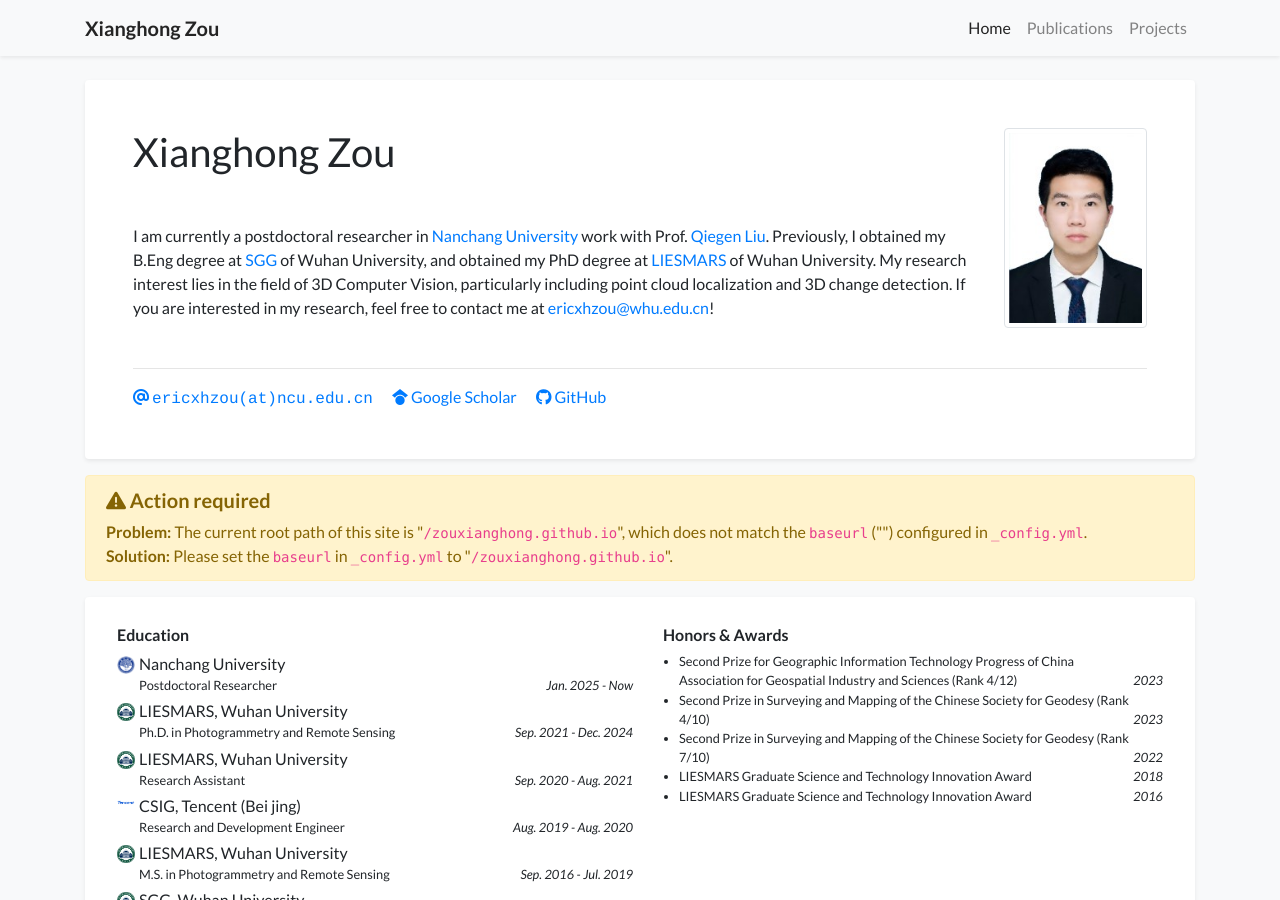
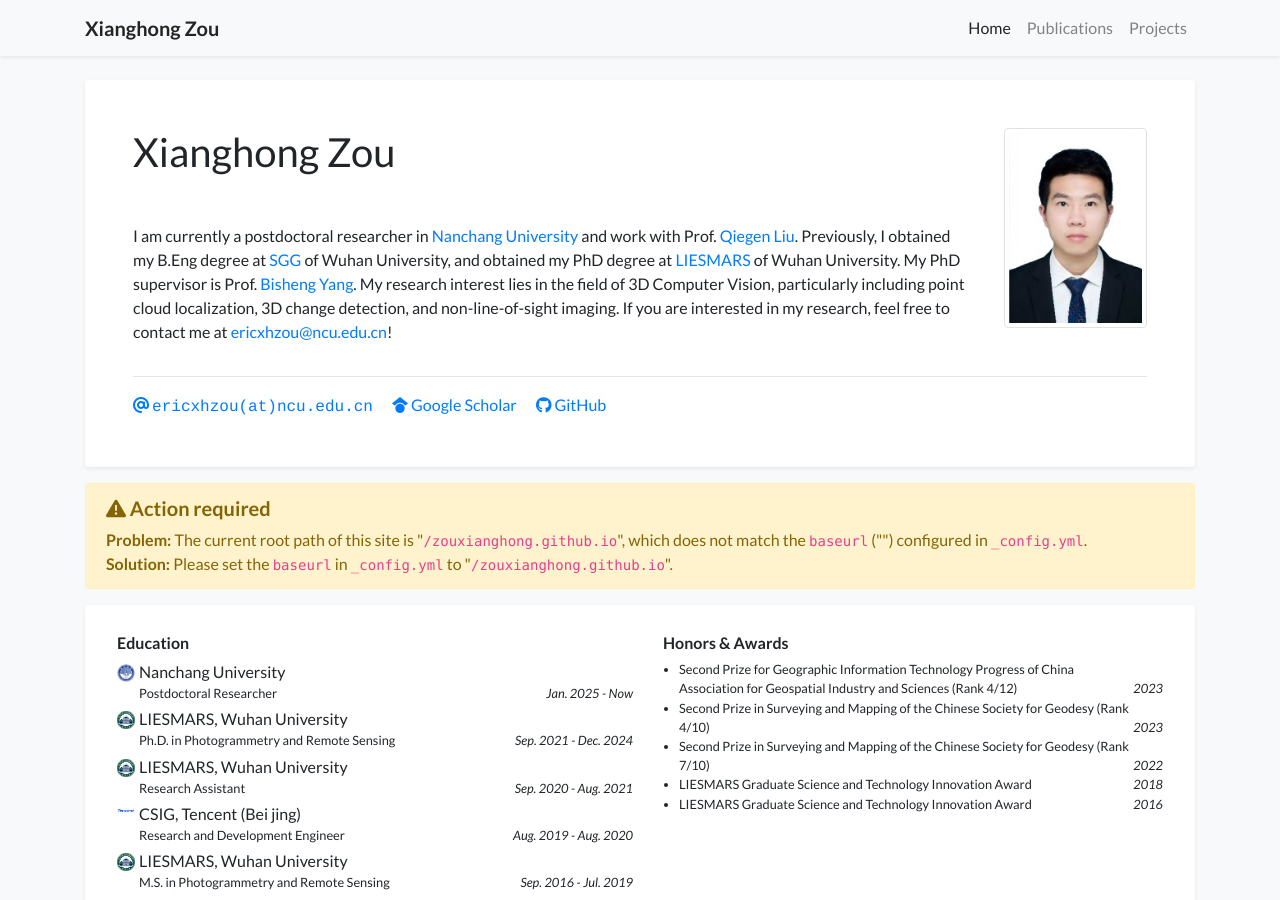
Before and after one commit to zouxianghong/zouxianghong.github.io, a Jekyll site: the page built from index.html, in a window 1280 px wide and 900 px high. Built offline with Jekyll 4.4.1, drawn with Linux system fonts in a browser that asks for light colours; a style sheet for code colours, icons or effects is not loaded.

Commit message:
Update profile.yml

```diff
--- a/_data/profile.yml
+++ b/_data/profile.yml
@@ -13,9 +13,12 @@ github: zouxianghong
 short_bio: >-
   <p>
     I am currently a postdoctoral researcher in <a href="https://english.ncu.edu.cn/">Nanchang University</a>
-    work with Prof. <a href="http://3s.whu.edu.cn/ybs/index.htm">Qiegen Liu</a>.
-    Previously, I obtained my B.Eng degree at <a href="http://main.sgg.whu.edu.cn/">SGG</a> of Wuhan University, and obtained my PhD degree at <a href="http://www.lmars.whu.edu.cn/en/">LIESMARS</a> of Wuhan University. My research interest lies in the field of 3D Computer Vision, particularly including point cloud localization and 3D change detection.
-    If you are interested in my research, feel free to contact me at <a href="mailto:ericxhzou@whu.edu.cn">ericxhzou@whu.edu.cn</a>!
+    and work with Prof. <a href="https://teacher.ncu.edu.cn/publish/091866/index.html">Qiegen Liu</a>.
+    Previously, I obtained my B.Eng degree at <a href="http://main.sgg.whu.edu.cn/">SGG</a> of Wuhan University,
+    and obtained my PhD degree at <a href="http://www.lmars.whu.edu.cn/en/">LIESMARS</a> of Wuhan University.
+    My PhD supervisor is Prof. <a href="http://3s.whu.edu.cn/ybs/index.htm">Bisheng Yang</a>.
+    My research interest lies in the field of 3D Computer Vision, particularly including point cloud localization, 3D change detection, and non-line-of-sight imaging.
+    If you are interested in my research, feel free to contact me at <a href="mailto:ericxhzou@ncu.edu.cn">ericxhzou@ncu.edu.cn</a>!
   </p>
 
 show_portrait: true
```
